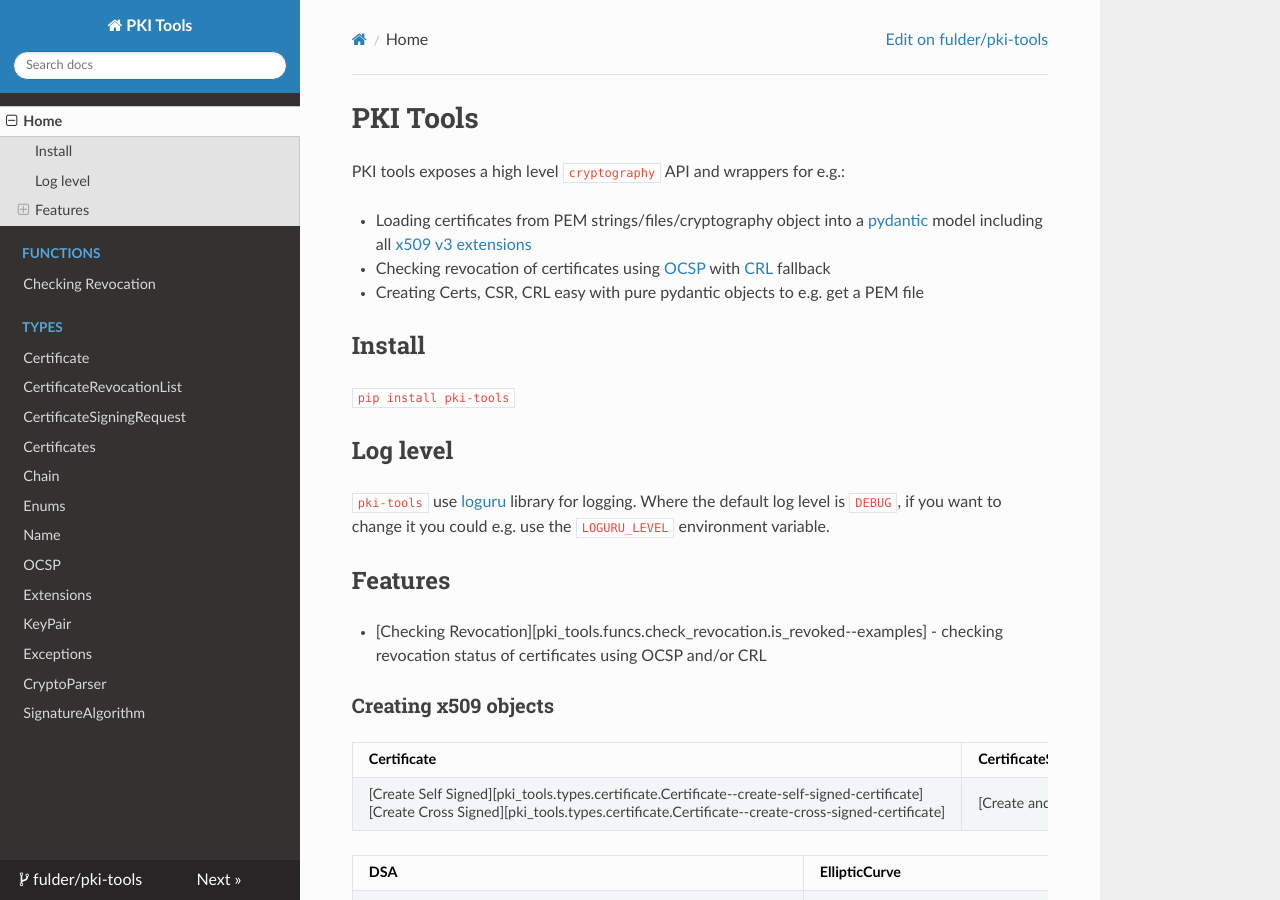
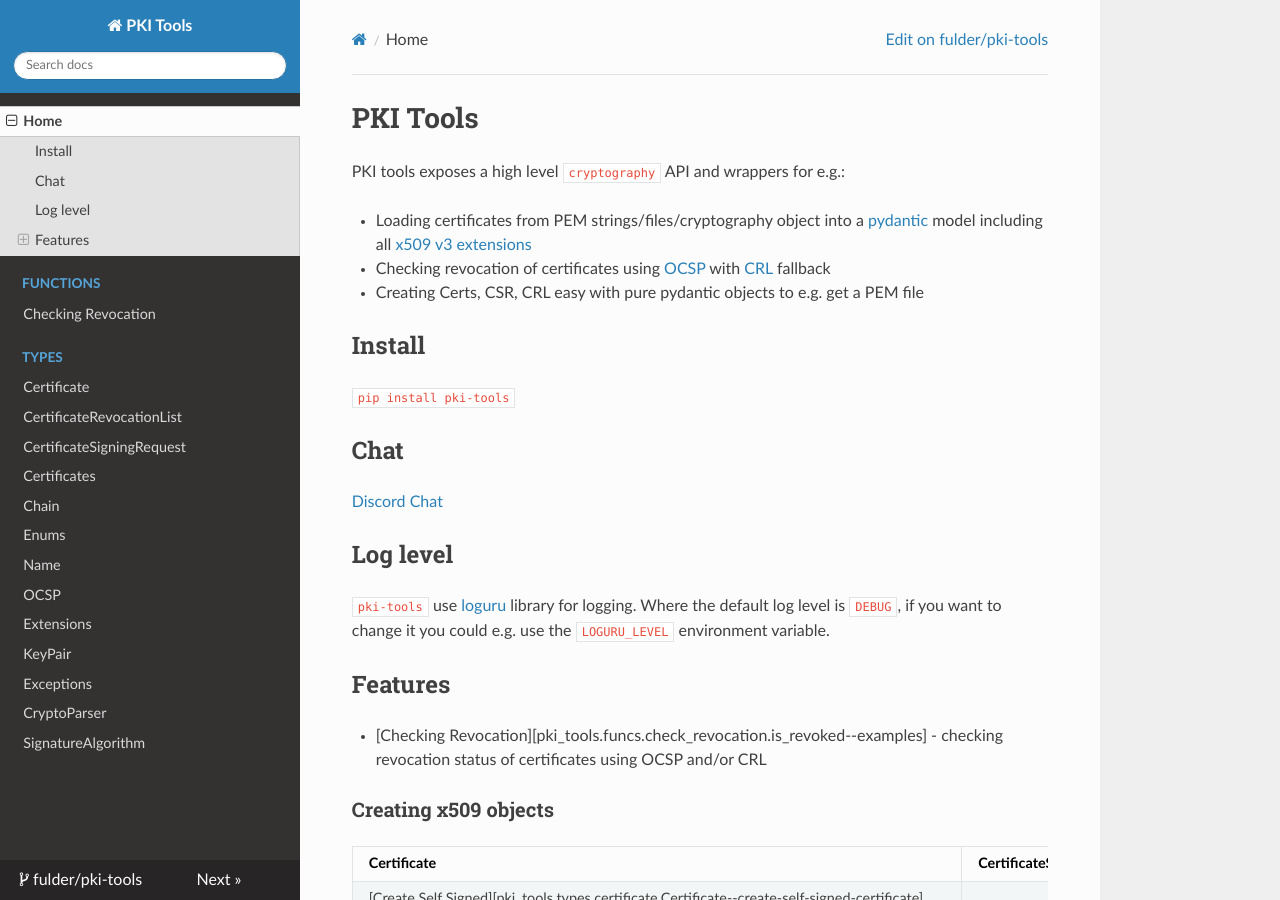
Before and after one commit to fulder/pki-tools, an MkDocs documentation site: the page built from docs/index.md, in a window 1280 px wide and 900 px high. Built offline with MkDocs 1.6.1, drawn with Linux system fonts in a browser that asks for light colours; nearby versions of some CDN libraries.

Commit message:
Add chat link to readme and docs index

```diff
--- a/docs/index.md
+++ b/docs/index.md
@@ -13,6 +13,10 @@ PKI tools exposes a high level `cryptography` API and wrappers for e.g.:
 ## Install
 
 `pip install pki-tools`
+
+## Chat
+
+[Discord Chat](https://discord.gg/6E6Uw7Tm)
 
 ## Log level
 
```
Also changed, not shown: README.md (+4 -0 lines).
